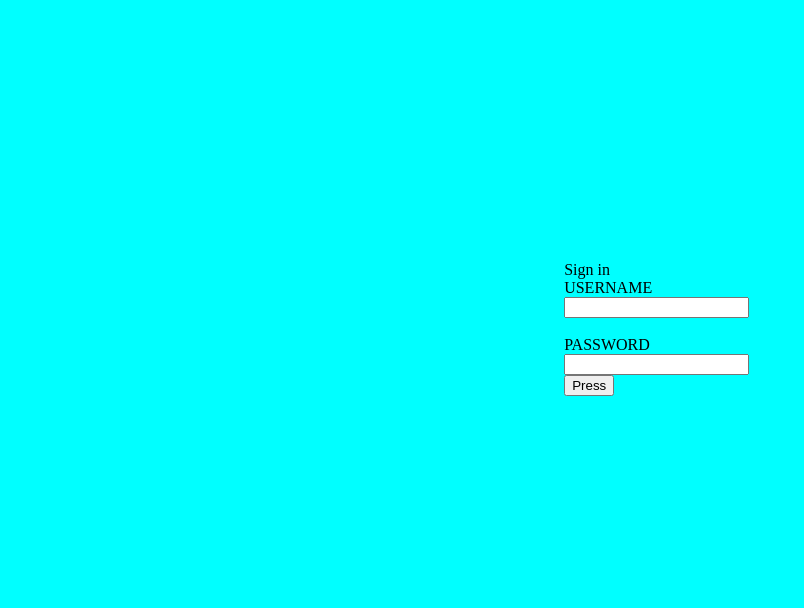
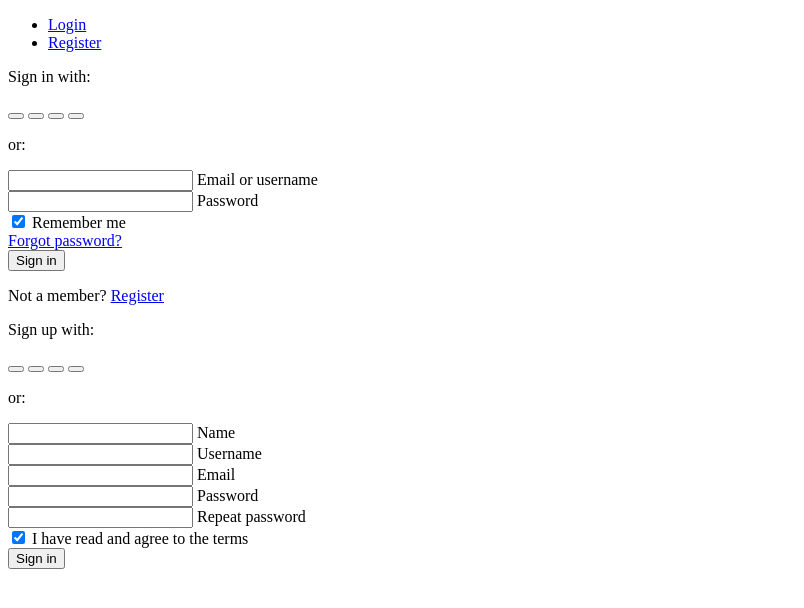
Before and after one commit to Partheeban-g/Portfolio, a plain HTML site: page index.html in a window 1280 px wide. Shown: the whole page, without its empty margins (0-804 px from the left). Drawn offline with Linux system fonts and the light colour scheme.

Commit message:
bootstrap html form upload

```diff
--- a/index.html
+++ b/index.html
@@ -1,17 +1,149 @@
 <!DOCTYPE html>
 <head>
-    <title>Portfolio</title>
-    <link rel="stylesheet" type="text/css" href="sign_in.css">
+    <title>Login</title>
 </head>
 <body>
-    <script type="text/javascript" src="signin.js"></script>
-    <div class="signin">
-    <header>Sign in</header>
-    <label>USERNAME</label><br>
-    <input type="text"><br>
-    <br>
-    <label>PASSWORD</label><br>
-    <input type="password"><br>
-    <button onclick="show()">Press</button>
+<!-- Pills navs -->
+<ul class="nav nav-pills nav-justified mb-3" id="ex1" role="tablist">
+    <li class="nav-item" role="presentation">
+      <a class="nav-link active" id="tab-login" data-mdb-toggle="pill" href="#pills-login" role="tab"
+        aria-controls="pills-login" aria-selected="true">Login</a>
+    </li>
+    <li class="nav-item" role="presentation">
+      <a class="nav-link" id="tab-register" data-mdb-toggle="pill" href="#pills-register" role="tab"
+        aria-controls="pills-register" aria-selected="false">Register</a>
+    </li>
+</ul>
+  <!-- Pills navs -->
+
+  <!-- Pills content -->
+  <div class="tab-content">
+    <div class="tab-pane fade show active" id="pills-login" role="tabpanel" aria-labelledby="tab-login">
+      <form>
+        <div class="text-center mb-3">
+          <p>Sign in with:</p>
+          <button type="button" class="btn btn-link btn-floating mx-1">
+            <i class="fab fa-facebook-f"></i>
+          </button>
+
+          <button type="button" class="btn btn-link btn-floating mx-1">
+            <i class="fab fa-google"></i>
+          </button>
+
+          <button type="button" class="btn btn-link btn-floating mx-1">
+            <i class="fab fa-twitter"></i>
+          </button>
+
+          <button type="button" class="btn btn-link btn-floating mx-1">
+            <i class="fab fa-github"></i>
+          </button>
+        </div>
+
+        <p class="text-center">or:</p>
+
+        <!-- Email input -->
+        <div class="form-outline mb-4">
+          <input type="email" id="loginName" class="form-control" />
+          <label class="form-label" for="loginName">Email or username</label>
+        </div>
+
+        <!-- Password input -->
+        <div class="form-outline mb-4">
+          <input type="password" id="loginPassword" class="form-control" />
+          <label class="form-label" for="loginPassword">Password</label>
+        </div>
+
+        <!-- 2 column grid layout -->
+        <div class="row mb-4">
+          <div class="col-md-6 d-flex justify-content-center">
+            <!-- Checkbox -->
+            <div class="form-check mb-3 mb-md-0">
+              <input class="form-check-input" type="checkbox" value="" id="loginCheck" checked />
+              <label class="form-check-label" for="loginCheck"> Remember me </label>
+            </div>
+          </div>
+
+          <div class="col-md-6 d-flex justify-content-center">
+            <!-- Simple link -->
+            <a href="#!">Forgot password?</a>
+          </div>
+        </div>
+
+        <!-- Submit button -->
+        <button type="submit" class="btn btn-primary btn-block mb-4">Sign in</button>
+
+        <!-- Register buttons -->
+        <div class="text-center">
+          <p>Not a member? <a href="#!">Register</a></p>
+        </div>
+      </form>
     </div>
+    <div class="tab-pane fade" id="pills-register" role="tabpanel" aria-labelledby="tab-register">
+      <form>
+        <div class="text-center mb-3">
+          <p>Sign up with:</p>
+          <button type="button" class="btn btn-link btn-floating mx-1">
+            <i class="fab fa-facebook-f"></i>
+          </button>
+
+          <button type="button" class="btn btn-link btn-floating mx-1">
+            <i class="fab fa-google"></i>
+          </button>
+
+          <button type="button" class="btn btn-link btn-floating mx-1">
+            <i class="fab fa-twitter"></i>
+          </button>
+
+          <button type="button" class="btn btn-link btn-floating mx-1">
+            <i class="fab fa-github"></i>
+          </button>
+        </div>
+
+        <p class="text-center">or:</p>
+
+        <!-- Name input -->
+        <div class="form-outline mb-4">
+          <input type="text" id="registerName" class="form-control" />
+          <label class="form-label" for="registerName">Name</label>
+        </div>
+
+        <!-- Username input -->
+        <div class="form-outline mb-4">
+          <input type="text" id="registerUsername" class="form-control" />
+          <label class="form-label" for="registerUsername">Username</label>
+        </div>
+
+        <!-- Email input -->
+        <div class="form-outline mb-4">
+          <input type="email" id="registerEmail" class="form-control" />
+          <label class="form-label" for="registerEmail">Email</label>
+        </div>
+
+        <!-- Password input -->
+        <div class="form-outline mb-4">
+          <input type="password" id="registerPassword" class="form-control" />
+          <label class="form-label" for="registerPassword">Password</label>
+        </div>
+
+        <!-- Repeat Password input -->
+        <div class="form-outline mb-4">
+          <input type="password" id="registerRepeatPassword" class="form-control" />
+          <label class="form-label" for="registerRepeatPassword">Repeat password</label>
+        </div>
+
+        <!-- Checkbox -->
+        <div class="form-check d-flex justify-content-center mb-4">
+          <input class="form-check-input me-2" type="checkbox" value="" id="registerCheck" checked
+            aria-describedby="registerCheckHelpText" />
+          <label class="form-check-label" for="registerCheck">
+            I have read and agree to the terms
+          </label>
+        </div>
+
+        <!-- Submit button -->
+        <button type="submit" class="btn btn-primary btn-block mb-3">Sign in</button>
+      </form>
+    </div>
+  </div>
+  <!-- Pills content -->
 </body>
```
